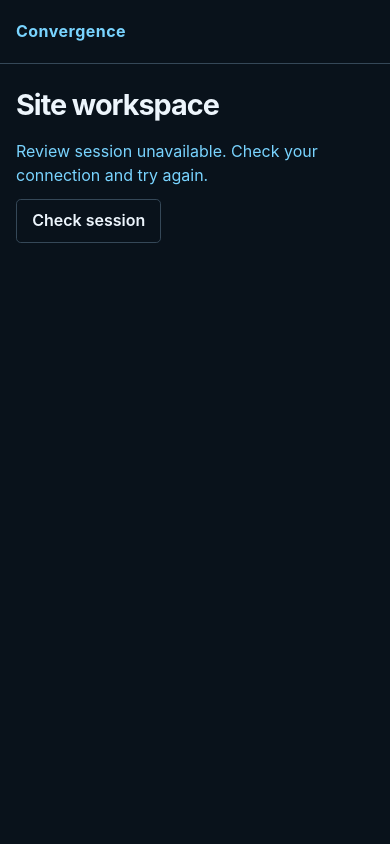
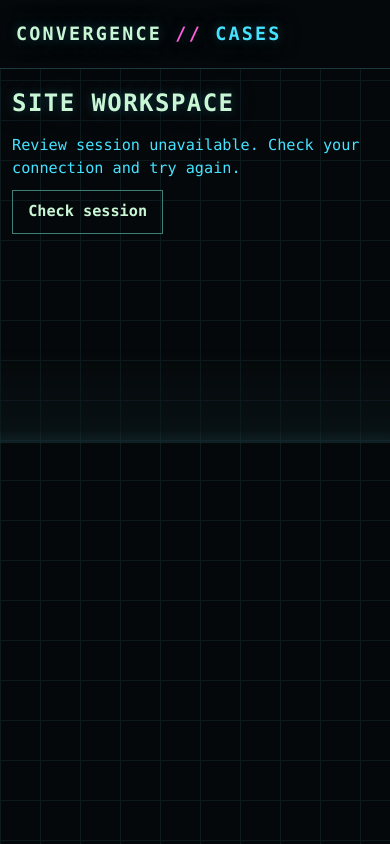
Before and after one commit to byrn-baker/convergence-platform, a web app: file ui/convergence-hud/reviewer/public/index.html in a window 390 px wide. Run offline with its HTML, style and script files only (its server is not run), Linux system fonts and the light colour scheme.

Commit message:
feat(reviewer): theme, contrast, reduced motion and phone layout (spec 1019 H4)
Near-black ground, phosphor green text, cyan and magenta accents, and a warning
colour kept for confirmed threats. Every colour is a custom property and
test/reviewer-theme.mjs checks the pairs for WCAG AA. Glow, transitions and the
sweep line exist only under prefers-reduced-motion: no-preference. At 40rem and
narrower each list row is a card with its column names; rows keep table roles.

Co-Authored-By: Claude Opus 5.5 <noreply@anthropic.com>

```diff
--- a/ui/convergence-hud/reviewer/public/index.html
+++ b/ui/convergence-hud/reviewer/public/index.html
@@ -10,7 +10,7 @@
   <script type="module" src="/reviewer.js"></script>
 </head>
 <body>
-  <header><a class="brand" href="/" aria-label="Convergence case review">Convergence</a>
+  <header><a class="brand" href="/" aria-label="Convergence case review">Convergence<span class="brand-mark" aria-hidden="true"> // </span><span class="brand-area" aria-hidden="true">Cases</span></a>
     <div id="account" hidden><span id="identity"></span><button type="button" id="logout">Sign out</button></div>
   </header>
   <main>
@@ -67,9 +67,9 @@
           <button type="button" id="list-refresh">Refresh</button>
         </div>
         <p id="list-status" role="status" aria-live="polite"></p>
-        <div class="table-wrap"><table>
-          <thead><tr id="list-head"></tr></thead>
-          <tbody id="list-rows"></tbody>
+        <div class="table-wrap"><table role="table" aria-labelledby="list-title">
+          <thead role="rowgroup"><tr id="list-head" role="row"></tr></thead>
+          <tbody id="list-rows" role="rowgroup"></tbody>
         </table></div>
         <button type="button" id="list-more" hidden>Load more cases</button>
         <aside id="bulk" aria-labelledby="bulk-title" hidden>
--- a/ui/convergence-hud/reviewer/public/queue.js
+++ b/ui/convergence-hud/reviewer/public/queue.js
@@ -67,6 +67,11 @@ export function addressKind(address) {
     (a === 169 && b === 254) || (a === 100 && b >= 64 && b <= 127) ? 'internal' : 'external';
 }
 
+const HEADS = {
+  queue: ['Severity', 'Signature', 'SID', 'Cases', 'Needs review', 'Last seen'],
+  signature: ['Time', 'Source', 'Destination', 'Protocol', 'State'],
+};
+
 export function queuePanel({document, request, scopeLost, navigate, fragment}) {
   const byId = id => document.getElementById(id);
   const root = byId('list-view'), body = byId('list-rows'), filter = byId('filter-text');
@@ -93,10 +98,20 @@ export function queuePanel({document, request, scopeLost, navigate, fragment}) {
     return cell;
   }
   function linkCell(label, target) {
-    const cell = node('td'), link = node('a', label);
+    const cell = node('td', undefined, 'primary'), link = node('a', label);
     link.href = '#' + target;
     cell.append(link);
     return cell;
+  }
+
+  // The phone layout turns each row into a card: a cell shows its column name, and
+  // the explicit roles keep the table readable to assistive technology there.
+  function tableRow(view, ...cells) {
+    const line = node('tr');
+    line.setAttribute('role', 'row');
+    cells.forEach((cell, at) => { cell.setAttribute('role', 'cell'); cell.dataset.label = HEADS[view][at]; });
+    line.append(...cells);
+    return line;
   }
 
   function links() { return Array.from(body.querySelectorAll('a')); }
@@ -123,23 +138,22 @@ export function queuePanel({document, request, scopeLost, navigate, fragment}) {
     byId('crumb-signature').hidden = !signature;
     byId('crumb-signature').textContent = signature ? (route.signature ? 'sid ' + route.signature : 'no signature') : '';
     byId('list-title').textContent = signature ? (route.signature ? 'Signature ' + route.signature : 'Cases with no signature') : 'Case queue';
-    const head = signature ? ['Time', 'Source', 'Destination', 'Protocol', 'State']
-      : ['Severity', 'Signature', 'SID', 'Cases', 'Needs review', 'Last seen'];
-    byId('list-head').replaceChildren(...head.map(label => { const cell = node('th', label); cell.scope = 'col'; return cell; }));
+    byId('list-head').replaceChildren(...HEADS[signature ? 'signature' : 'queue'].map(label => {
+      const cell = node('th', label);
+      cell.scope = 'col';
+      cell.setAttribute('role', 'columnheader');
+      return cell;
+    }));
   }
 
   function renderQueue() {
     const needle = filter.value.trim().toLowerCase();
     const rows = data.signatures.filter(row => !needle ||
       String(row.name || '').toLowerCase().includes(needle) || String(row.signature_id || '').toLowerCase().includes(needle));
-    body.replaceChildren(...rows.map(row => {
-      const line = node('tr');
-      line.append(severityCell(row.severity),
-        linkCell(row.name || 'Unnamed signature', fragment({...route, view: 'signature', signature: row.signature_id || ''})),
-        node('td', row.signature_id || 'none'), node('td', count(row.cases), 'number'),
-        node('td', count(row.needs_review), 'number'), timeCell(row.last_seen, ago(row.last_seen)));
-      return line;
-    }));
+    body.replaceChildren(...rows.map(entry => tableRow('queue', severityCell(entry.severity),
+      linkCell(entry.name || 'Unnamed signature', fragment({...route, view: 'signature', signature: entry.signature_id || ''})),
+      node('td', entry.signature_id || 'none'), node('td', count(entry.cases), 'number'),
+      node('td', count(entry.needs_review), 'number'), timeCell(entry.last_seen, ago(entry.last_seen)))));
     const needs = data.signatures.reduce((sum, row) => sum + (Number(row.needs_review) || 0), 0);
     byId('list-summary').textContent = `${count(needs)} need review across ${count(data.signatures.length)} ` +
       `${data.signatures.length === 1 ? 'signature' : 'signatures'} · ${STATE_LABELS[route.state].toLowerCase()} · ` +
@@ -150,14 +164,12 @@ export function queuePanel({document, request, scopeLost, navigate, fragment}) {
     select(selected);
   }
 
-  function caseRow(row) {
-    const line = node('tr');
-    const date = new Date(row.occurred_at);
-    line.append(linkCell(Number.isFinite(date.getTime()) ? date.toLocaleString() : row.id,
-      fragment({view: 'case', id: row.id, site: route.site})),
-      node('td', endpoint(row.source_ip, row.source_port)), node('td', endpoint(row.destination_ip, row.destination_port)),
-      node('td', row.protocol || ''), node('td', STATE_LABELS[row.state] || 'Reviewed', 'state state-' + (STATE_LABELS[row.state] ? row.state : 'reviewed')));
-    return line;
+  function caseRow(entry) {
+    const date = new Date(entry.occurred_at);
+    return tableRow('signature', linkCell(Number.isFinite(date.getTime()) ? date.toLocaleString() : entry.id,
+      fragment({view: 'case', id: entry.id, site: route.site})),
+      node('td', endpoint(entry.source_ip, entry.source_port)), node('td', endpoint(entry.destination_ip, entry.destination_port)),
+      node('td', entry.protocol || ''), node('td', STATE_LABELS[entry.state] || 'Reviewed', 'state state-' + (STATE_LABELS[entry.state] ? entry.state : 'reviewed')));
   }
 
   function renderCases(added) {
--- a/ui/convergence-hud/reviewer/public/reviewer.css
+++ b/ui/convergence-hud/reviewer/public/reviewer.css
@@ -1,55 +1,87 @@
+/* Every colour is named here; test/reviewer-theme.mjs checks the pairs for WCAG AA. */
 :root {
   color-scheme: dark;
-  --background: #09121b;
-  --panel: #101e2c;
-  --line: #354858;
-  --foreground: #edf5fc;
-  --muted: #adc1d0;
-  --accent: #79d4ff;
-  font-family: Inter, system-ui, sans-serif;
-  line-height: 1.55;
-  background: var(--background);
+  --ground: #05080a;
+  --grid: #0c1a1e;
+  --panel: #0a1418;
+  --selected: #123138;
+  --line: #1c3a40;
+  --control: #3f7f78;
+  --foreground: #c9f7d6;
+  --muted: #7fb596;
+  --cyan: #45e3ff;
+  --magenta: #ff5fdc;
+  /* Reserved for confirmed threats. */
+  --threat: #ffb52e;
+  --accent: var(--cyan);
+  --background: var(--ground);
+  --mono: ui-monospace, "IBM Plex Mono", "SFMono-Regular", Menlo, Consolas, "Liberation Mono", monospace;
+  /* Wireframe corner brackets, drawn as eight one-pixel gradients. */
+  --corners:
+    linear-gradient(var(--cyan), var(--cyan)) left top / .9rem 1px no-repeat,
+    linear-gradient(var(--cyan), var(--cyan)) left top / 1px .9rem no-repeat,
+    linear-gradient(var(--cyan), var(--cyan)) right top / .9rem 1px no-repeat,
+    linear-gradient(var(--cyan), var(--cyan)) right top / 1px .9rem no-repeat,
+    linear-gradient(var(--magenta), var(--magenta)) left bottom / .9rem 1px no-repeat,
+    linear-gradient(var(--magenta), var(--magenta)) left bottom / 1px .9rem no-repeat,
+    linear-gradient(var(--magenta), var(--magenta)) right bottom / .9rem 1px no-repeat,
+    linear-gradient(var(--magenta), var(--magenta)) right bottom / 1px .9rem no-repeat;
+  font-family: var(--mono);
+  font-size: 100%;
+  line-height: 1.5;
+  background-color: var(--ground);
+  background-image: linear-gradient(var(--grid) 1px, transparent 1px), linear-gradient(90deg, var(--grid) 1px, transparent 1px);
+  background-size: 2.5rem 2.5rem;
   color: var(--foreground);
 }
 * { box-sizing: border-box; }
-body { margin: 0; }
+body { margin: 0; font-size: .95rem; min-height: 100vh; }
 [hidden] { display: none !important; }
 header {
   display: flex; align-items: center; flex-wrap: wrap; justify-content: space-between;
-  gap: .75rem; min-height: 4rem; padding: .75rem max(1rem, calc((100vw - 60rem) / 2));
-  border-bottom: 1px solid var(--line);
+  gap: .75rem; min-height: 4rem; padding: .75rem max(1rem, calc((100vw - 90rem) / 2 + 1rem));
+  border-bottom: 1px solid var(--line); background: var(--ground);
 }
-.brand { font-weight: 700; color: var(--accent); text-decoration: none; letter-spacing: .03em; }
+.brand {
+  display: inline-flex; align-items: center; min-height: 2.75rem; font-weight: 700; font-size: 1.15rem;
+  color: var(--foreground); text-decoration: none; letter-spacing: .12em; text-transform: uppercase;
+}
+.brand-mark { color: var(--magenta); white-space: pre; }
+.brand-area { color: var(--cyan); }
 #account, .actions, .case-heading { display: flex; align-items: center; gap: .85rem; flex-wrap: wrap; }
 #identity { overflow-wrap: anywhere; color: var(--muted); }
-main { width: min(60rem, 100%); margin: 0 auto; padding: 2.25rem 1rem 4rem; }
-h1, h2, h3 { line-height: 1.2; margin: 0 0 1rem; }
-h1 { font-size: clamp(1.8rem, 4vw, 2.85rem); letter-spacing: -.035em; }
-h2 { font-size: 1.35rem; }
-h3 { font-size: 1.05rem; }
+main { width: min(90rem, 100%); margin: 0 auto; padding: 2rem 1rem 4rem; }
+h1, h2, h3, h4 { line-height: 1.2; margin: 0 0 1rem; font-weight: 700; text-transform: uppercase; letter-spacing: .06em; }
+h1 { font-size: clamp(1.5rem, 4vw, 2rem); }
+h2 { font-size: 1.25rem; overflow-wrap: anywhere; }
+h3 { font-size: .95rem; letter-spacing: .1em; color: var(--cyan); }
+h4 { font-size: .9rem; }
 p, dl { margin: .35rem 0 .65rem; }
-#status { color: var(--accent); min-height: 1.55rem; }
-#login, #sso, #lookup, #detail {
-  border: 1px solid var(--line); border-radius: .65rem; padding: clamp(1rem, 3vw, 1.75rem);
-  background: var(--panel); margin-top: 1.25rem;
+a { color: var(--cyan); }
+a:hover { color: var(--foreground); }
+#status, #list-status, #bulk-status { color: var(--cyan); min-height: 1.5rem; }
+#login, #sso, #lookup, #detail, #filters, #keys, #bulk, .table-wrap {
+  border: 1px solid var(--line); background: var(--corners), var(--panel);
 }
+#login, #sso, #lookup, #detail { padding: clamp(1rem, 3vw, 1.75rem); margin-top: 1.25rem; }
 #login, #sso { max-width: 27rem; }
 #lookup { display: grid; align-items: end; grid-template-columns: minmax(6rem,1fr) minmax(13rem,2.5fr) auto; gap: 1rem; }
-label { display: block; color: var(--muted); font-weight: 500; }
-input, select, textarea, button { font: inherit; }
+label { display: block; color: var(--muted); font-size: .8rem; letter-spacing: .08em; text-transform: uppercase; }
+input, select, textarea, button { font: inherit; letter-spacing: normal; text-transform: none; }
 input, select, textarea {
-  display: block; width: 100%; min-width: 0; padding: .6rem .7rem; margin-top: .25rem;
-  border: 1px solid var(--line); border-radius: .3rem; background: var(--background); color: var(--foreground);
+  display: block; width: 100%; min-width: 0; min-height: 2.75rem; padding: .55rem .7rem; margin-top: .25rem;
+  border: 1px solid var(--control); border-radius: 0; background: var(--ground); color: var(--foreground);
 }
 textarea { resize: vertical; }
 button {
-  color: var(--foreground); background: transparent; cursor: pointer; border: 1px solid var(--line);
-  border-radius: .3rem; min-height: 2.75rem; padding: .45rem .95rem; font-weight: 600;
+  color: var(--foreground); background: transparent; cursor: pointer; border: 1px solid var(--control);
+  border-radius: 0; min-height: 2.75rem; padding: .45rem .95rem; font-weight: 600;
 }
-button[type=submit] { background: var(--accent); color: #082035; border-color: var(--accent); }
-:focus-visible { outline: 2px solid var(--accent); outline-offset: 3px; }
+button:hover:not(:disabled) { border-color: var(--cyan); }
+button[type=submit], [aria-pressed=true] { background: var(--cyan); color: var(--ground); border-color: var(--cyan); }
+:focus-visible { outline: 2px solid var(--cyan); outline-offset: 3px; }
 button:disabled { cursor: wait; opacity: .65; }
-#login label, #disposition label, #investigation-form label { margin-bottom: .9rem; }
+#login label, #disposition label, #investigation-form label, #bulk-form label { margin-bottom: .9rem; }
 #detail { overflow-wrap: anywhere; }
 #detail section, #detail form { margin-top: 1.25rem; padding-top: 1.25rem; border-top: 1px solid var(--line); }
 .case-heading { justify-content: space-between; }
@@ -58,24 +90,19 @@ dl { display: grid; grid-template-columns: minmax(8rem, 1fr) 3fr; gap: .5rem 1re
 dd { margin: 0; white-space: pre-wrap; }
 ol { padding-left: 1.4rem; }
 li { margin-bottom: .7rem; }
-#operation-id, #investigation-operation { display: block; margin: .7rem 0; }
-@media (max-width: 40rem) {
-  #lookup, dl { grid-template-columns: 1fr; }
-  dl { gap: .1rem; }
-  dd { margin-bottom: .45rem; }
-  main { padding-top: 1.5rem; }
-}
+li::marker { color: var(--muted); }
+code, pre { font-family: var(--mono); color: var(--cyan); }
+#operation-id, #investigation-operation, #jev-operation, #bulk-operation { display: block; margin: .7rem 0; overflow-wrap: anywhere; }
+.outcome-confirmed_threat, .state-confirmed_threat { color: var(--threat); }
 
 /* The shared site view owns its panels; this shell owns page layout and navigation. */
-main { width: min(90rem, 100%); }
-#workspace-nav { display:flex; gap:.65rem; margin:1rem 0; }
-#workspace-nav [aria-pressed=true] { background:var(--accent); color:#082035; }
+#workspace-nav { display:flex; flex-wrap:wrap; gap:.65rem; margin:1rem 0; }
 #site-workspace { --text-primary:var(--foreground); --text-secondary:var(--muted); --border-color:var(--line); }
 #site-workspace .home-shell { position:static; width:100%; }
 #site-workspace .home-toolbar { position:static; flex-wrap:wrap; }
 #site-workspace .home-content { overflow:visible; }
 #site-workspace .home-subviews { flex-wrap:wrap; }
-#site-workspace a { color:var(--accent); }
+#site-workspace a { color:var(--cyan); }
 #site-workspace dl { display:block; }
 #site-workspace .vm-evidence { display:grid; }
 #site-workspace .home-table-wrap { overflow-x:auto; }
@@ -83,50 +110,94 @@ main { width: min(90rem, 100%); }
 #site-workspace .home-toolbar #home-refresh { display:inline-flex; }
 
 #jev-result { white-space:pre-wrap; overflow-wrap:anywhere; max-height:28rem; overflow:auto; }
-#jev-operation { display:block; margin:.7rem 0; }
 
 /* Case queue and signature lists. */
-#crumbs { display:flex; gap:.5rem; align-items:center; margin-top:1.25rem; color:var(--muted); }
-#crumbs a { color:var(--accent); display:inline-flex; align-items:center; min-height:2.75rem; }
-#crumb-signature::before { content:"/ "; }
+#crumbs { display:flex; flex-wrap:wrap; gap:.5rem; align-items:center; margin-top:1.25rem; color:var(--muted); }
+#crumbs a { display:inline-flex; align-items:center; min-height:2.75rem; }
+#crumb-signature::before { content:"/ "; color:var(--magenta); }
 #list-summary, #key-hint { color:var(--muted); }
-#filters { display:flex; flex-wrap:wrap; align-items:end; gap:.75rem 1rem; margin:1rem 0; padding:.85rem 1rem;
-  border:1px solid var(--line); border-radius:.65rem; background:var(--panel); }
+#filters { display:flex; flex-wrap:wrap; align-items:end; gap:.75rem 1rem; margin:1rem 0; padding:.85rem 1rem; }
 #filter-window { display:flex; gap:.35rem; }
-#filters [aria-pressed=true] { background:var(--accent); color:#082035; border-color:var(--accent); }
 #filters label { flex:0 1 12rem; }
-#filter-text-label { flex:1 1 14rem; }
-#list-status { color:var(--accent); min-height:1.55rem; }
-.table-wrap { overflow-x:auto; border:1px solid var(--line); border-radius:.65rem; background:var(--panel); }
+#filters #filter-text-label { flex:1 1 14rem; }
+.table-wrap { overflow-x:auto; }
 .table-wrap table { width:100%; border-collapse:collapse; }
 .table-wrap th, .table-wrap td { padding:.7rem .9rem; text-align:left; border-bottom:1px solid var(--line); white-space:nowrap; }
-.table-wrap th { color:var(--muted); font-size:.8rem; letter-spacing:.08em; text-transform:uppercase; }
+.table-wrap th { color:var(--muted); font-size:.75rem; font-weight:600; letter-spacing:.1em; text-transform:uppercase; }
 .table-wrap tbody tr:last-child td { border-bottom:0; }
 .table-wrap td.number { text-align:right; font-variant-numeric:tabular-nums; }
-.table-wrap td a { color:var(--foreground); display:inline-block; max-width:34rem; overflow:hidden; text-overflow:ellipsis; vertical-align:bottom; }
-.table-wrap tr.selected { background:rgba(121,212,255,.12); box-shadow:inset 3px 0 0 var(--accent); }
-.severity { text-transform:uppercase; font-weight:600; letter-spacing:.06em; }
-.severity-alert { color:#ff9d9d; }
-.severity-watch { color:#ffc861; }
-.severity-info { color:var(--accent); }
-.state-needs_review { color:var(--accent); }
+.table-wrap td a { color:var(--foreground); display:inline-block; padding:.2rem 0; max-width:34rem; overflow:hidden; text-overflow:ellipsis; vertical-align:bottom; }
+.table-wrap td a:hover { color:var(--cyan); }
+.table-wrap tr.selected { background:var(--selected); box-shadow:inset 3px 0 0 var(--cyan); }
+.severity { text-transform:uppercase; font-weight:600; letter-spacing:.06em; color:var(--muted); }
+.severity-alert { color:var(--magenta); }
+.severity-watch { color:var(--cyan); }
+.state-needs_review { color:var(--cyan); }
 #list-more { margin-top:1rem; }
-#keys { margin-top:1.25rem; padding:1rem 1.25rem; border:1px solid var(--accent); border-radius:.65rem; background:var(--panel); }
-kbd { font-family:ui-monospace, monospace; padding:.05rem .4rem; border:1px solid var(--line); border-radius:.25rem; }
+#keys { margin-top:1.25rem; padding:1rem 1.25rem; }
+kbd { font-family:var(--mono); padding:.05rem .4rem; border:1px solid var(--control); color:var(--cyan); }
 
 /* Case page: what fired comes first. */
 #trail { display:flex; flex-wrap:wrap; align-items:center; gap:.65rem; color:var(--muted); }
 #trail-position { margin-right:auto; }
 #flow { display:flex; flex-wrap:wrap; align-items:center; gap:.75rem; margin:.75rem 0; }
-#flow > div { flex:1 1 14rem; min-width:0; padding:.75rem .9rem; border:1px solid var(--line); border-radius:.4rem; }
-#flow > #flow-protocol { flex:0 1 auto; border:0; padding:0; color:var(--accent); font-weight:600; }
+#flow > div { flex:1 1 14rem; min-width:0; padding:.75rem .9rem; border:1px solid var(--line); background:var(--ground); }
+#flow > #flow-protocol { flex:0 1 auto; border:0; padding:0; background:none; color:var(--magenta); font-weight:600; }
 #flow small, #flow strong { display:block; }
+#flow small { font-size:.75rem; letter-spacing:.08em; text-transform:uppercase; }
 #flow strong { font-size:1.15rem; overflow-wrap:anywhere; }
-#fired-signature a { color:var(--accent); }
 
 /* Bulk review on a signature. */
-#bulk { margin-top:1.25rem; padding:1rem 1.25rem; border:1px solid var(--accent); border-radius:.65rem; background:var(--panel); max-width:40rem; }
-#bulk-form label { margin-bottom:.9rem; }
-#bulk-status { color:var(--accent); min-height:1.55rem; }
-#bulk-confirm { padding:.85rem 1rem; border:1px solid #ffc861; border-radius:.4rem; }
-#bulk-operation { display:block; margin:.7rem 0; overflow-wrap:anywhere; }
+#bulk { margin-top:1.25rem; padding:1rem 1.25rem; max-width:40rem; }
+#bulk-confirm { padding:.85rem 1rem; border:1px solid var(--magenta); }
+
+/* Phone: one column, lists as cards, every control at least 44 px tall. */
+@media (max-width: 40rem) {
+  header { min-height: 0; }
+  main { padding: 1.25rem .75rem 3rem; }
+  #lookup, dl { grid-template-columns: 1fr; }
+  dl { gap: .1rem; }
+  dd { margin-bottom: .45rem; }
+  #filter-window { flex: 1 1 100%; }
+  #filter-window button { flex: 1 1 0; }
+  #filters label, #filters #filter-text-label { flex: 1 1 100%; }
+  #list-refresh, #list-more, #bulk-start, #lookup button, #sso-start, #login button { width: 100%; }
+  #workspace-nav button, .actions button { flex: 1 1 100%; }
+  #trail-position { flex: 1 1 100%; }
+  #trail button { flex: 1 1 0; }
+  #flow > div { flex-basis: 100%; }
+  #key-hint { display: none; }
+  .table-wrap { border: 0; background: none; overflow: visible; }
+  .table-wrap table, .table-wrap tbody, .table-wrap td { display: block; }
+  /* The header row stays available to assistive technology. */
+  .table-wrap thead { position: absolute; width: 1px; height: 1px; overflow: hidden; clip-path: inset(50%); }
+  .table-wrap tr {
+    display: grid; grid-template-columns: repeat(2, minmax(0, 1fr)); gap: .3rem .75rem;
+    margin-bottom: .6rem; padding: .7rem .85rem; border: 1px solid var(--line); background: var(--panel);
+  }
+  .table-wrap th, .table-wrap td, .table-wrap td.number {
+    padding: 0; border: 0; white-space: normal; text-align: left; overflow-wrap: anywhere; min-width: 0;
+  }
+  .table-wrap td[data-label]::before {
+    content: attr(data-label); display: block; color: var(--muted);
+    font-size: .7rem; font-weight: 400; letter-spacing: .1em; text-transform: uppercase;
+  }
+  .table-wrap td.severity, .table-wrap td.primary { grid-column: 1 / -1; }
+  .table-wrap td.severity { order: -2; }
+  .table-wrap td.primary { order: -1; }
+  .table-wrap td.severity::before, .table-wrap td.primary::before { content: none; }
+  .table-wrap td.primary a { display: flex; align-items: center; min-height: 2.75rem; max-width: none; font-weight: 600; }
+}
+
+/* Decoration only. A reader who asks for reduced motion gets none of it. */
+@media (prefers-reduced-motion: no-preference) {
+  h1, .brand { text-shadow: 0 0 .6rem var(--selected), 0 0 1.4rem var(--selected); }
+  button, input, select, textarea { transition: border-color .15s linear; }
+  /* One faint line sweeping down the ground, behind every panel. */
+  body::before {
+    content: ""; position: fixed; z-index: -1; left: 0; right: 0; top: 0; height: 6rem; pointer-events: none;
+    background: linear-gradient(transparent, var(--grid) 85%, var(--line)); opacity: .5;
+    animation: sweep 14s linear infinite;
+  }
+  @keyframes sweep { from { transform: translateY(-6rem); } to { transform: translateY(100vh); } }
+}
--- a/ui/convergence-hud/reviewer/public/reviewer.js
+++ b/ui/convergence-hud/reviewer/public/reviewer.js
@@ -351,7 +351,7 @@ export function startReviewer(document, browser = document.defaultView) {
     const disposition = entry.security_disposition;
     visible('current', Boolean(disposition));
     if (disposition) byId('current').querySelector('div').replaceChildren(
-      node('strong', outcomeLabel(disposition.kind)), node('p', disposition.reason),
+      outcomeNode(disposition.kind), node('p', disposition.reason),
       node('small', `${actorLabel(disposition)} · ${dateLabel(disposition.reviewed_at)}` +
         (disposition.bulk_operation_id ? ' · recorded by a bulk decision' : '')));
     const history = byId('history');
@@ -364,7 +364,7 @@ export function startReviewer(document, browser = document.defaultView) {
         // A bulk decision is one entry shared by every case it covered.
         const bulk = Number.isInteger(row.bulk_case_count)
           ? ` · bulk decision covering ${row.bulk_case_count.toLocaleString('en-US')} ${row.bulk_case_count === 1 ? 'case' : 'cases'}` : '';
-        item.append(node('strong', outcomeLabel(row.kind) + bulk),
+        item.append(outcomeNode(row.kind, bulk),
           node('p', row.reason_preview + (row.reason_truncated ? '…' : '')),
           node('small', `${actorLabel(row)} · ${dateLabel(row.reviewed_at)}`));
         list.append(item);
@@ -379,6 +379,12 @@ export function startReviewer(document, browser = document.defaultView) {
     jev.show(entry, session.user);
   }
 
+  // The warning colour marks a confirmed threat and nothing else.
+  function outcomeNode(kind, suffix = '') {
+    const element = node('strong', outcomeLabel(kind) + suffix);
+    if (kind === 'confirmed_threat') element.className = 'outcome-confirmed_threat';
+    return element;
+  }
   function outcomeLabel(kind) {
     return Array.from(form.elements.kind.options).find(option => option.value === kind)?.textContent || kind;
   }
```
Also changed, not shown: specs/1019-cases-redesign/plan.md (+34 -0 lines), specs/1019-cases-redesign/tasks.md (+5 -1 lines), ui/convergence-hud/test/reviewer-queue.mjs (+11 -1 lines), ui/convergence-hud/test/reviewer-theme.mjs (added, +75 -0 lines).
